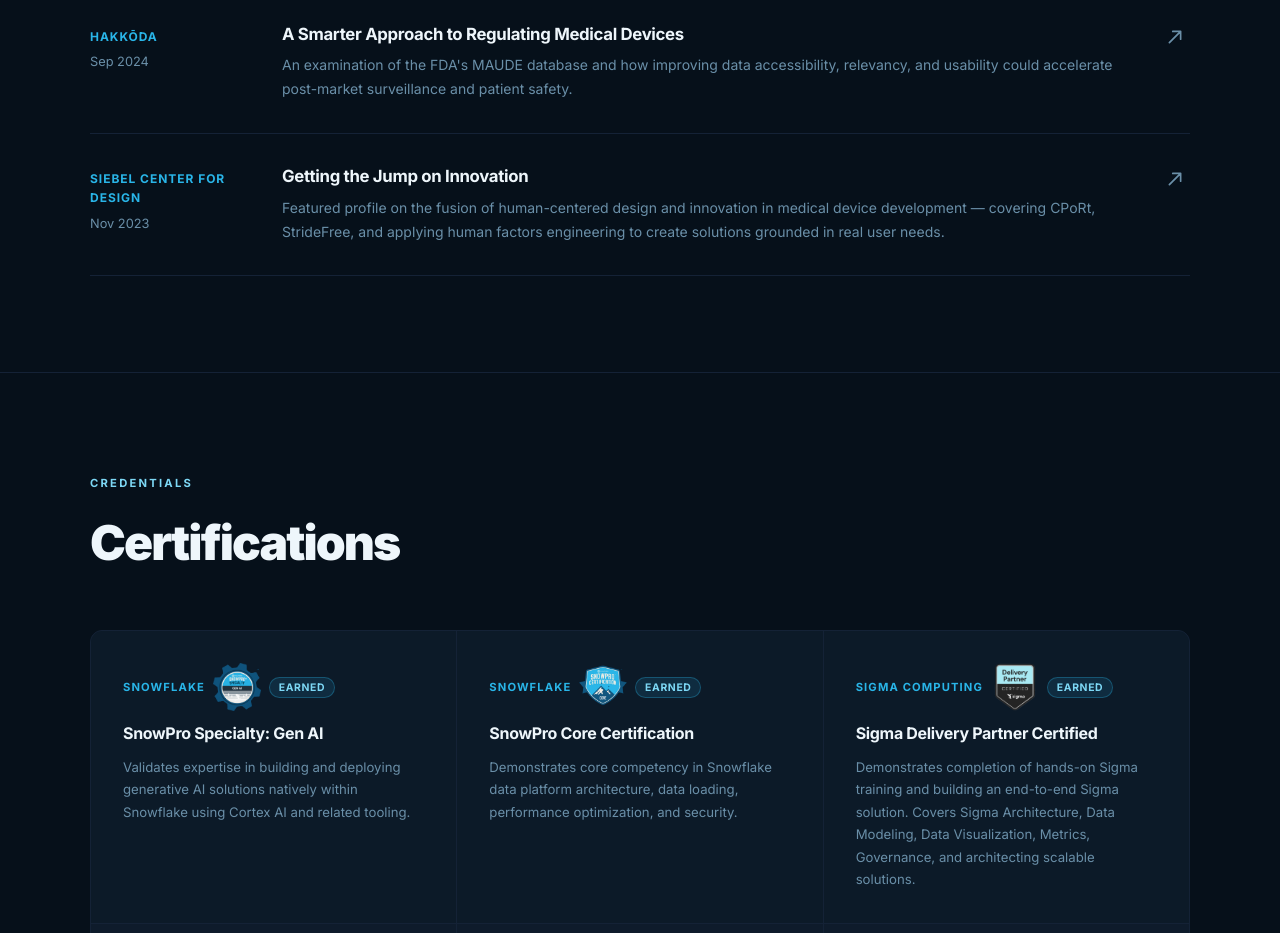
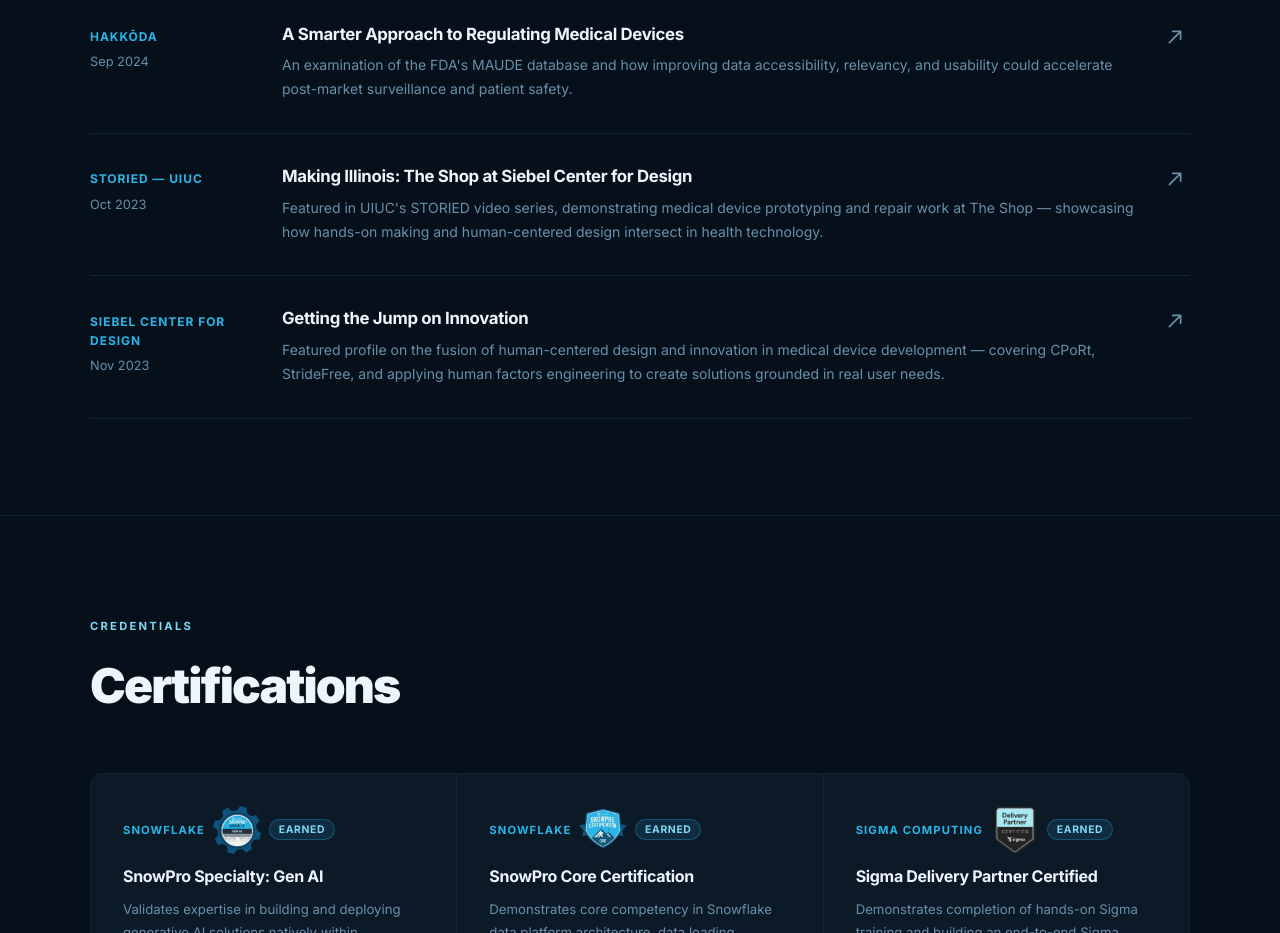
Before and after one commit to benjhardin/portfolio, a React (Vite) app: page / in a window 1280 px wide. Shown: the part 6400-7333 px from the top of the page. Built offline with nearby package versions, Linux system fonts and the light colour scheme.

Commit message:
Add STORIED UIUC feature to articles

```diff
--- a/src/components/Articles.jsx
+++ b/src/components/Articles.jsx
@@ -29,6 +29,13 @@
     date: 'Sep 2024',
     description: 'An examination of the FDA\'s MAUDE database and how improving data accessibility, relevancy, and usability could accelerate post-market surveillance and patient safety.',
     url: 'https://hakkoda.io/resources/regulating-medical-devices/',
+  },
+  {
+    title: 'Making Illinois: The Shop at Siebel Center for Design',
+    publication: 'STORIED — UIUC',
+    date: 'Oct 2023',
+    description: 'Featured in UIUC\'s STORIED video series, demonstrating medical device prototyping and repair work at The Shop — showcasing how hands-on making and human-centered design intersect in health technology.',
+    url: 'https://archive.storied.illinois.edu/the-shop/',
   },
   {
     title: 'Getting the Jump on Innovation',
```
